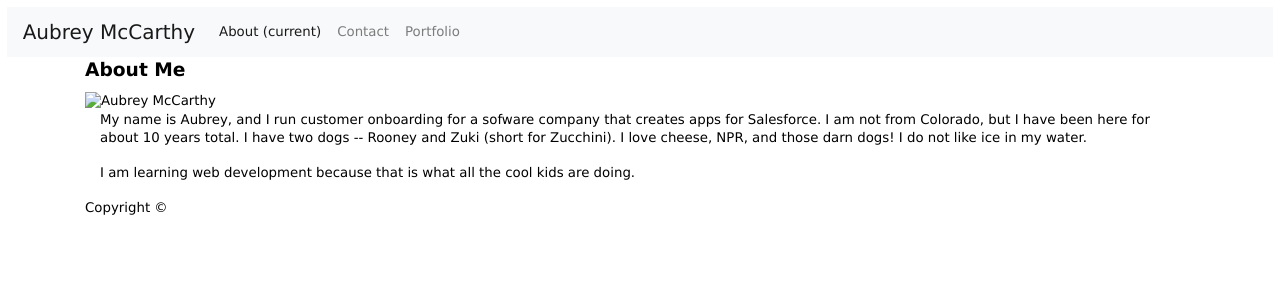
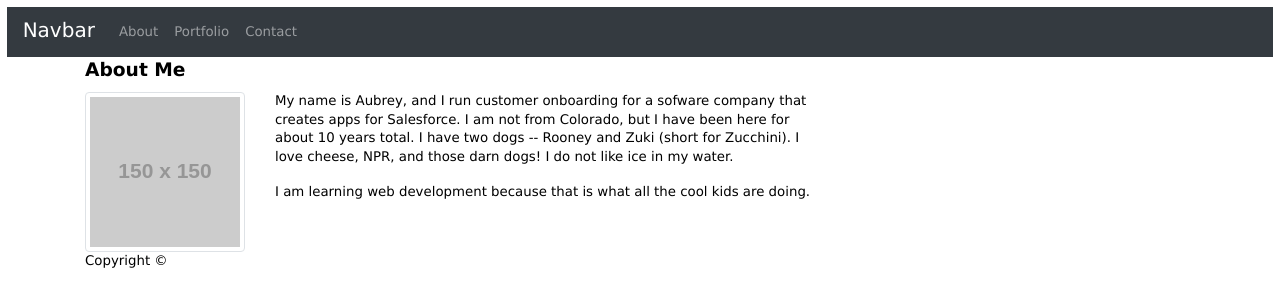
Before and after one commit to aubrey3601/aubreybootstrapportfolio, a plain HTML site: page index.html in a window 1280 px wide. Drawn offline with nearby package versions, Linux system fonts and the light colour scheme; placeholder pictures from the web are drawn by us.

Commit message:
updated index

```diff
--- a/index.html
+++ b/index.html
@@ -9,57 +9,56 @@
     <title>Aubrey's Portfolio</title>
 </head>
 
-<nav class="navbar navbar-expand-lg navbar-light bg-light">
-    <a class="navbar-brand" href="#">Aubrey McCarthy</a>
+<body>
+    <!-- Start Nav -->
+    <nav class="navbar navbar-expand-lg navbar-dark bg-dark">
+        <span class="navbar-brand mb-1 h1">Navbar</span>
         <button class="navbar-toggler" type="button" data-toggle="collapse" data-target="#navbarSupportedContent"
             aria-controls="navbarSupportedContent" aria-expanded="false" aria-label="Toggle navigation">
             <span class="navbar-toggler-icon"></span>
         </button>
-
         <div class="collapse navbar-collapse" id="navbarSupportedContent">
-        <ul class="navbar-nav mr-auto">
-            <li class="nav-item active">
-                <a class="nav-link" href="#">About <span class="span4">(current)</span></a>
+            <ul class="nav navbar-nav navbar-right">
+                <li class="nav-item">
+                    <a class="nav-link" href="#">About</a>
+                </li>
+                <li class="nav-item">
+                    <a class="nav-link" href="#">Portfolio</a>
                 </li>
                 <li class="nav-item">
                     <a class="nav-link" href="#">Contact</a>
                 </li>
-            <li class="nav-item">
-                <a class="nav-link" href="#">Portfolio</a>
-            </li>
-            </form>
+            </ul>
         </div>
     </nav>
-
-<body>
-    <!-- Creates the Overall Grid -->
+    <!-- End Nav -->
     <div class="container">
-
-        <!-- First Row -->
         <div class="row">
-
-            <!-- First (and only column) -->
-            <div class="col-md-12">
+            <div class="col-md-8">
+                <div class="page-header">
                     <h1>About Me</h1>
                 </div>
+                <div class="row">
+                    <div class="col-md-3">
+                        <img src="http://placehold.it/150x150" alt="Placeholder" class="img-thumbnail">
                     </div>
-        <div style="padding-left:16px"></div>
-
-            <img src="assets/images/profile.jpg" alt="Aubrey McCarthy" width="200" height="200">
-            <div class="col-md-12">
+                    <div class="col-md-9">
                         <p>My name is Aubrey, and I run customer onboarding for a sofware company that creates apps for
-                    Salesforce. I am
-                    not from Colorado, but I have been here for about 10 years total. I have two dogs -- Rooney and Zuki
-                    (short
-                    for Zucchini). I love cheese,
+                            Salesforce. I am not from Colorado, but I have been here for about 10 years total. I have
+                            two dogs -- Rooney and Zuki (short for Zucchini). I love cheese,
                             NPR, and those darn dogs! I do not like ice in my water.</p>
                         <p>I am learning web development because that is what all the cool kids are doing.</p>
                     </div>
+                </div>
+            </div>
+
 
             <!-- <footer> -->
+            <div class="container">
                 <footer class="footerborder">
                     Copyright ©
                 </footer>
+            </div>
 </body>
 
 </html>
```
Lines whose indentation alone changed are shown as unchanged.
